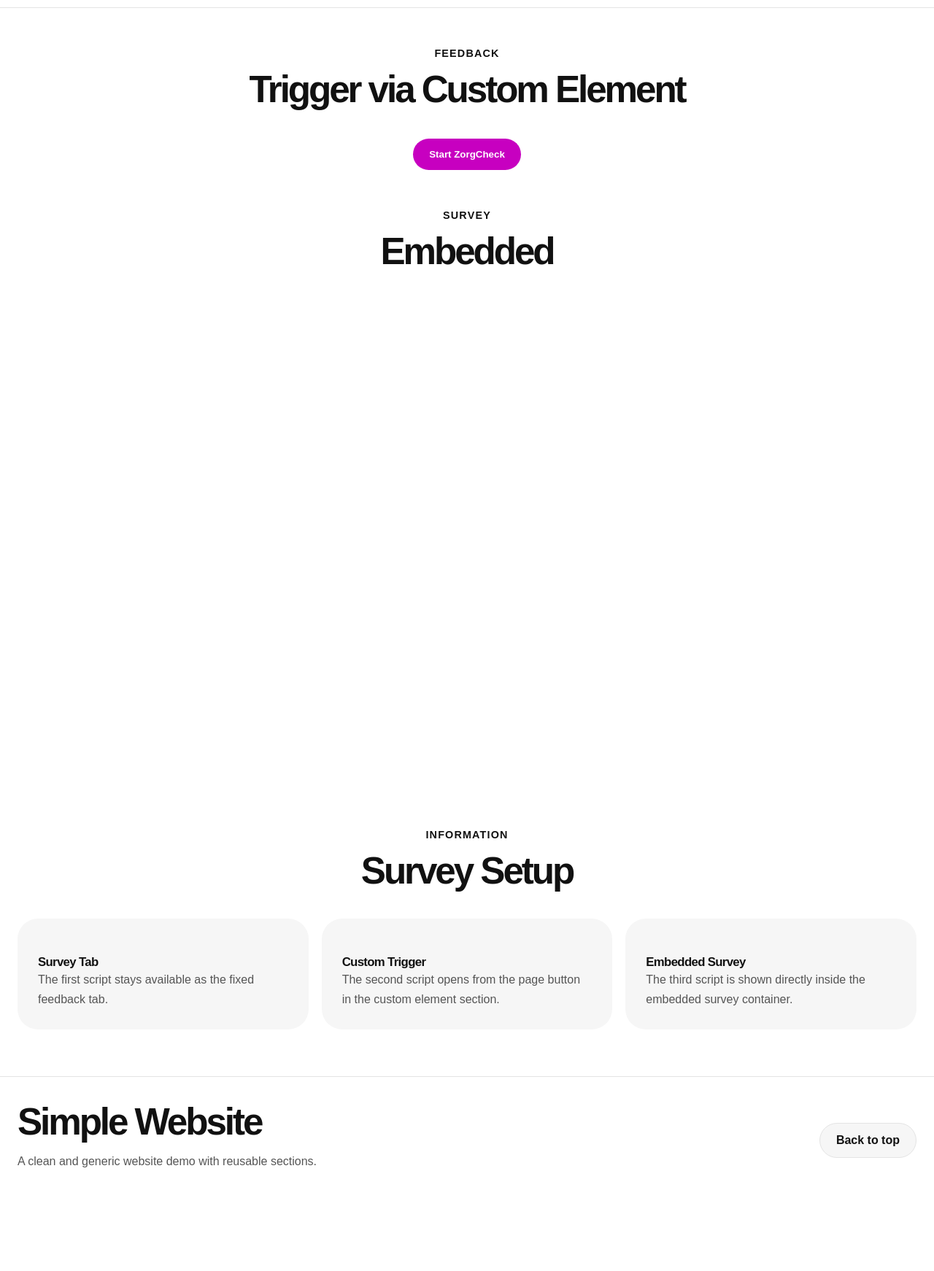
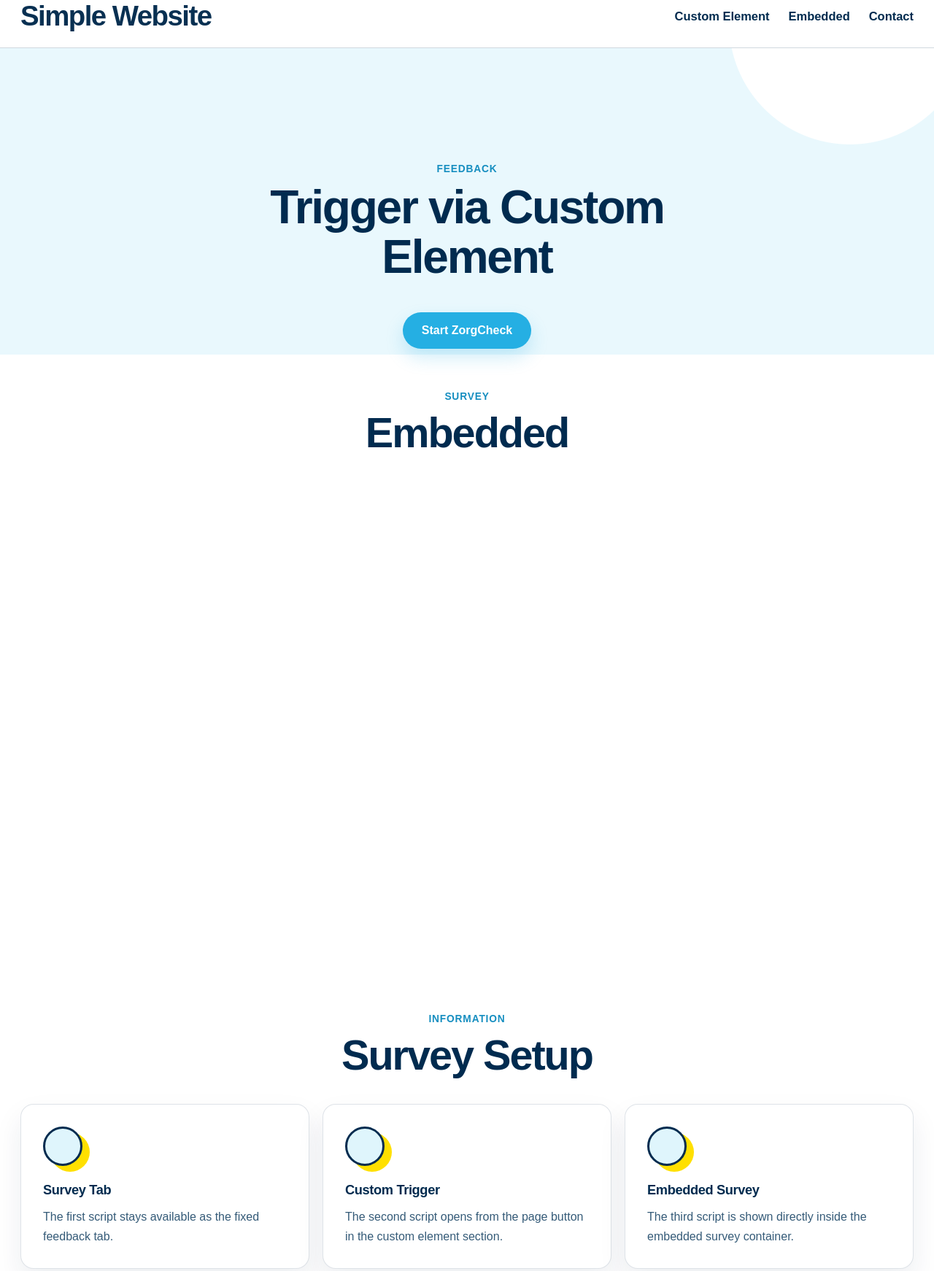
Before and after one commit to annemiekdelft/simple-website, a website: page index.html in a window 1280 px wide. Shown: the part 59-1801 px from the top of the page at 73% size. Before the commit the page ends 1728 px from the top, so only its background shows below. Drawn offline with Linux system fonts and the light colour scheme.

Commit message:
Restyle simple website for Spotler

```diff
--- a/styles.css
+++ b/styles.css
@@ -1,17 +1,29 @@
 :root {
   --bg: #ffffff;
-  --surface: #f6f6f6;
-  --surface-strong: #efefef;
-  --line: #e4e4e4;
-  --text: #111111;
-  --muted: #555555;
-  --radius-lg: 28px;
-  --radius-md: 22px;
+  --hero-bg: #e9f8fd;
+  --surface: #ffffff;
+  --surface-soft: #f5fbfe;
+  --line: #b8d2df;
+  --text: #083052;
+  --heading: #002b4f;
+  --muted: #355b78;
+  --blue: #25afe3;
+  --blue-dark: #168ec0;
+  --blue-soft: #dff5fc;
+  --yellow: #ffe000;
+  --shadow: 0 18px 38px rgba(0, 43, 79, 0.08);
+  --radius-lg: 18px;
+  --radius-md: 12px;
   --radius-sm: 999px;
   --max-width: 1440px;
 }
 
-* {
+.topbar,
+.topbar *,
+.page,
+.page *,
+.footer,
+.footer * {
   box-sizing: border-box;
 }
 
@@ -21,31 +33,50 @@ html {
 
 body {
   margin: 0;
-  font-family: Arial, Helvetica, sans-serif;
-  color: var(--text);
   background: var(--bg);
 }
 
-a {
+.topbar,
+.page,
+.footer {
+  font-family: Arial, Helvetica, sans-serif;
+  color: var(--text);
+}
+
+.topbar a,
+.page a,
+.footer a {
   color: inherit;
   text-decoration: none;
 }
 
-img {
+.topbar img,
+.page img,
+.footer img {
+  display: block;
   max-width: 100%;
-  display: block;
 }
 
 .topbar {
-  border-bottom: 1px solid var(--line);
+  position: sticky;
+  top: 0;
+  z-index: 10;
+  border-bottom: 1px solid rgba(0, 43, 79, 0.18);
   background: #fff;
+}
+
+.topbar::before {
+  display: block;
+  height: 38px;
+  background: var(--heading);
+  content: "";
 }
 
 .topbar-inner,
 .subnav-inner,
 .page,
 .footer-inner {
-  width: min(calc(100% - 48px), var(--max-width));
+  width: min(calc(100% - 56px), var(--max-width));
   margin: 0 auto;
 }
 
@@ -53,14 +84,18 @@ img {
   display: flex;
   align-items: center;
   justify-content: space-between;
-  gap: 24px;
-  padding: 16px 0;
+  gap: 32px;
+  padding: 24px 0;
 }
 
 .brand {
-  font-size: 2rem;
-  font-weight: 700;
-  letter-spacing: -0.06em;
+  display: inline-flex;
+  align-items: center;
+  color: var(--heading);
+  font-size: clamp(2rem, 3vw, 2.8rem);
+  font-weight: 900;
+  line-height: 1;
+  letter-spacing: -0.04em;
 }
 
 .main-nav,
@@ -68,20 +103,27 @@ img {
 .topbar-actions {
   display: flex;
   align-items: center;
-  gap: 22px;
+  gap: 26px;
 }
 
 .main-nav a,
 .subnav-links a {
-  font-size: 1rem;
-  font-weight: 600;
+  color: var(--heading);
+  font-size: 1.03rem;
+  font-weight: 800;
+  transition: color 160ms ease;
+}
+
+.main-nav a:hover,
+.subnav-links a:hover {
+  color: var(--blue-dark);
 }
 
 .search-pill,
 .icon-pill {
   border: 1px solid var(--line);
+  border-radius: var(--radius-sm);
   background: var(--surface);
-  border-radius: var(--radius-sm);
 }
 
 .search-pill {
@@ -101,8 +143,8 @@ img {
 
 .subnav-inner {
   display: flex;
+  align-items: center;
   justify-content: space-between;
-  align-items: center;
   gap: 24px;
   padding: 28px 0 18px;
 }
@@ -112,24 +154,71 @@ img {
 .section-heading h2,
 .footer h2 {
   margin: 0;
-  font-size: clamp(2rem, 4vw, 3.2rem);
-  letter-spacing: -0.06em;
+  color: var(--heading);
+  font-size: clamp(2.1rem, 4.5vw, 3.75rem);
+  line-height: 1.05;
+  letter-spacing: -0.035em;
 }
 
 .page {
-  padding: 0 0 64px;
+  padding: 0 0 72px;
+}
+
+.page::before {
+  display: block;
+  height: 420px;
+  margin-right: calc(50% - 50vw);
+  margin-left: calc(50% - 50vw);
+  background:
+    radial-gradient(circle at 91% -8%, #ffffff 0 165px, transparent 166px),
+    var(--hero-bg);
+  content: "";
+}
+
+.content-block {
+  position: relative;
+  z-index: 1;
+  padding: 58px 0 0;
+  text-align: center;
+}
+
+.content-block:first-child {
+  max-width: 860px;
+  min-height: 310px;
+  margin-right: auto;
+  margin-left: auto;
+  margin-top: -350px;
+  padding-top: 88px;
+  text-align: center;
+}
+
+.content-block:first-child .section-heading {
+  position: relative;
+  z-index: 1;
+  margin: 0 auto;
+  text-align: center;
+}
+
+.content-block:first-child .section-heading h2 {
+  font-size: clamp(2.6rem, 5vw, 4rem);
+}
+
+.content-block:first-child .feedback-action {
+  position: relative;
+  z-index: 1;
+  justify-content: center;
 }
 
 .hero {
   display: grid;
   grid-template-columns: 1.2fr 1fr;
+  align-items: center;
   gap: 48px;
-  align-items: center;
   min-height: 520px;
   margin-top: 8px;
   padding: 52px;
   border-radius: 0;
-  background: linear-gradient(135deg, #98b6e6 0%, #b6c9eb 38%, #d8bfd4 100%);
+  background: var(--hero-bg);
 }
 
 .hero-media {
@@ -141,8 +230,8 @@ img {
   position: absolute;
   bottom: 0;
   border-radius: 18px;
-  background: linear-gradient(180deg, #f8f8f8 0%, #bdbdbd 100%);
-  box-shadow: 0 18px 40px rgba(0, 0, 0, 0.12);
+  background: linear-gradient(180deg, #ffffff 0%, var(--blue-soft) 100%);
+  box-shadow: 0 18px 40px rgba(0, 43, 79, 0.14);
 }
 
 .shape-tall {
@@ -155,18 +244,18 @@ img {
   left: 42%;
   width: 140px;
   height: 250px;
-  background: linear-gradient(180deg, #6f6f6f 0%, #3e3e3e 100%);
+  background: linear-gradient(180deg, var(--blue) 0%, var(--heading) 100%);
 }
 
 .shape-small {
   left: 68%;
   width: 135px;
   height: 190px;
-  background: linear-gradient(180deg, #888 0%, #555 100%);
+  background: linear-gradient(180deg, var(--yellow) 0%, var(--blue) 100%);
 }
 
 .hero-copy {
-  color: #fff;
+  color: var(--heading);
 }
 
 .hero-copy h2 {
@@ -182,32 +271,64 @@ img {
 
 .eyebrow {
   margin: 0 0 12px;
-  font-size: 0.9rem;
-  font-weight: 700;
-  letter-spacing: 0.08em;
+  color: var(--blue-dark);
+  font-size: 0.86rem;
+  font-weight: 900;
+  letter-spacing: 0.06em;
   text-transform: uppercase;
 }
 
-.button {
+.button,
+#survey-custom-element.feedback-cta {
   display: inline-flex;
   align-items: center;
   justify-content: center;
-  padding: 14px 22px;
+  min-height: 50px;
+  padding: 14px 26px;
+  border: 0;
   border-radius: var(--radius-sm);
-  background: #111;
+  background: var(--blue);
   color: #fff;
-  font-weight: 700;
+  font-size: 1rem;
+  font-weight: 900;
+  cursor: pointer;
+  box-shadow: 0 12px 24px rgba(37, 175, 227, 0.22);
+  transition: transform 160ms ease, background 160ms ease, box-shadow 160ms ease;
+}
+
+.button:hover,
+#survey-custom-element.feedback-cta:hover {
+  background: var(--blue-dark);
+  box-shadow: 0 15px 30px rgba(22, 142, 192, 0.26);
+  transform: translateY(-1px);
+}
+
+.webf-survey-load-iframe-trigger-btn.js-webf-survey-load-iframe-trigger-btn {
+  background-color: var(--blue) !important;
+  color: #fff !important;
+  border-color: transparent !important;
+  box-shadow: 0 12px 24px rgba(37, 175, 227, 0.22) !important;
+}
+
+.webf-survey-load-iframe-trigger-btn.js-webf-survey-load-iframe-trigger-btn:hover {
+  background-color: var(--blue-dark) !important;
+  color: #fff !important;
 }
 
 .button-secondary {
-  background: var(--surface);
-  color: var(--text);
-  border: 1px solid var(--line);
+  border: 1px solid rgba(255, 255, 255, 0.34);
+  background: #fff;
+  color: var(--heading);
+  box-shadow: none;
 }
 
-.intro,
-.content-block {
-  padding: 54px 0 0;
+.button-secondary:hover {
+  background: var(--blue-soft);
+  color: var(--heading);
+}
+
+.intro {
+  padding: 58px 0 0;
   text-align: center;
 }
 
@@ -230,8 +351,10 @@ img {
 .category-card,
 .info-card,
 .feedback-host {
+  border: 1px solid rgba(0, 43, 79, 0.13);
   border-radius: var(--radius-lg);
   background: var(--surface);
+  box-shadow: var(--shadow);
 }
 
 .category-card {
@@ -242,7 +365,7 @@ img {
 .category-visual {
   height: 220px;
   border-radius: var(--radius-md);
-  background: linear-gradient(180deg, #fafafa 0%, #ececec 100%);
+  background: linear-gradient(180deg, var(--blue-soft) 0%, #ffffff 100%);
 }
 
 .visual-one::before,
@@ -253,30 +376,33 @@ img {
   height: 72%;
   margin: 30px auto 0;
   border-radius: 18px;
+  background: linear-gradient(180deg, var(--blue) 0%, var(--heading) 100%);
   content: "";
-  background: linear-gradient(180deg, #777 0%, #2e2e2e 100%);
 }
 
 .visual-two::before {
   width: 52%;
-  background: linear-gradient(180deg, #e6e6e6 0%, #8b8b8b 100%);
+  background: linear-gradient(180deg, #ffffff 0%, var(--blue) 100%);
 }
 
 .visual-three::before {
   width: 74%;
   height: 46%;
   margin-top: 62px;
-  background: linear-gradient(180deg, #9b9b9b 0%, #4c4c4c 100%);
+  background: linear-gradient(180deg, var(--yellow) 0%, var(--blue) 100%);
 }
 
 .category-card h3,
 .info-card h3 {
   margin: 22px 0 0;
-  font-size: 1.05rem;
-  letter-spacing: -0.04em;
+  color: var(--heading);
+  font-size: 1.14rem;
+  letter-spacing: -0.02em;
 }
 
 .section-heading {
+  max-width: 760px;
+  margin: 0 auto;
   text-align: center;
 }
 
@@ -285,9 +411,6 @@ img {
   margin-top: 28px;
   padding: 24px;
   text-align: left;
-  border: 1px solid var(--line);
-  border-radius: var(--radius-lg);
-  background: var(--surface);
 }
 
 .embedded-survey-host {
@@ -296,14 +419,15 @@ img {
   height: 680px;
   min-height: 680px;
   margin-top: 28px;
+  margin-right: auto;
   margin-left: auto;
-  margin-right: auto;
   padding: 0;
   border: 0;
-  border-radius: 0;
+  border-radius: var(--radius-lg);
   background: transparent;
   overflow: hidden;
   line-height: 0;
+  box-shadow: none;
 }
 
 .embedded-survey-host .feedback-placeholder {
@@ -319,7 +443,7 @@ img {
   margin: 0;
   padding: 0;
   border: 0;
-  border-radius: 12px;
+  border-radius: var(--radius-lg);
   background: transparent;
   box-shadow: none;
   overflow: hidden;
@@ -343,7 +467,7 @@ img {
   align-items: center;
   justify-content: center;
   gap: 0;
-  margin-top: 20px;
+  margin-top: 24px;
   text-align: center;
 }
 
@@ -354,40 +478,52 @@ img {
   line-height: 1.7;
 }
 
-.feedback-cta {
-  display: inline-flex;
-  align-items: center;
-  justify-content: center;
+#survey-custom-element.feedback-cta {
   margin-top: 18px;
-  padding: 14px 22px;
-  border: 0;
-  border-radius: var(--radius-sm);
-  background: #c700c0;
-  color: #fff;
-  font-weight: 700;
-  cursor: pointer;
 }
 
 .info-card {
-  padding: 28px;
+  position: relative;
+  padding: 30px;
   text-align: left;
 }
 
+.info-card::before {
+  display: block;
+  width: 48px;
+  height: 48px;
+  margin-bottom: 20px;
+  border: 3px solid var(--heading);
+  border-radius: 50%;
+  background: var(--blue-soft);
+  content: "";
+  box-shadow: 10px 8px 0 var(--yellow);
+}
+
+.info-card p {
+  margin-top: 12px;
+}
+
 .footer {
-  border-top: 1px solid var(--line);
-  background: #fff;
+  border-top: 1px solid rgba(0, 43, 79, 0.1);
+  background: var(--heading);
+  color: #fff;
 }
 
 .footer-inner {
   display: flex;
+  align-items: center;
   justify-content: space-between;
-  align-items: center;
   gap: 24px;
-  padding: 32px 0 52px;
+  padding: 34px 0 52px;
+}
+
+.footer h2 {
+  color: #fff;
 }
 
 .footer p {
-  color: var(--muted);
+  color: rgba(255, 255, 255, 0.76);
 }
 
 .result-success {
@@ -415,10 +551,21 @@ img {
     align-items: flex-start;
   }
 
+  .main-nav {
+    width: 100%;
+    flex-wrap: wrap;
+    justify-content: flex-start;
+  }
+
   .feedback-action {
+    flex-direction: column;
     align-items: center;
-    flex-direction: column;
     text-align: center;
+  }
+
+  .content-block:first-child {
+    min-height: 300px;
+    margin-top: -350px;
   }
 
   .hero {
@@ -447,11 +594,27 @@ img {
 }
 
 @media (max-width: 720px) {
+  .topbar::before {
+    height: 24px;
+  }
+
   .topbar-inner,
   .subnav-inner,
   .page,
   .footer-inner {
     width: min(calc(100% - 24px), var(--max-width));
+  }
+
+  .topbar-inner,
+  .subnav-inner,
+  .footer-inner {
+    gap: 18px;
+    padding-top: 18px;
+    padding-bottom: 18px;
+  }
+
+  .brand {
+    font-size: 1.85rem;
   }
 
   .main-nav,
@@ -460,4 +623,39 @@ img {
     flex-wrap: wrap;
     gap: 12px;
   }
+
+  .main-nav a,
+  .subnav-links a {
+    font-size: 0.94rem;
+  }
+
+  .page::before {
+    height: 360px;
+  }
+
+  .content-block,
+  .content-block:first-child {
+    padding-top: 42px;
+  }
+
+  .content-block:first-child {
+    min-height: 280px;
+    margin-top: -330px;
+  }
+
+  .content-block:first-child .section-heading h2 {
+    font-size: clamp(2.15rem, 12vw, 3.2rem);
+  }
+
+  .info-card {
+    padding: 24px;
+  }
+
+  .embedded-survey-host,
+  .embedded-survey-host .webf-injected-wrapper,
+  .embedded-survey-host .webf-survey-load-iframe-element,
+  .embedded-survey-host .webf-survey-load-iframe-element--injected {
+    height: 620px !important;
+    min-height: 620px !important;
+  }
 }
```
